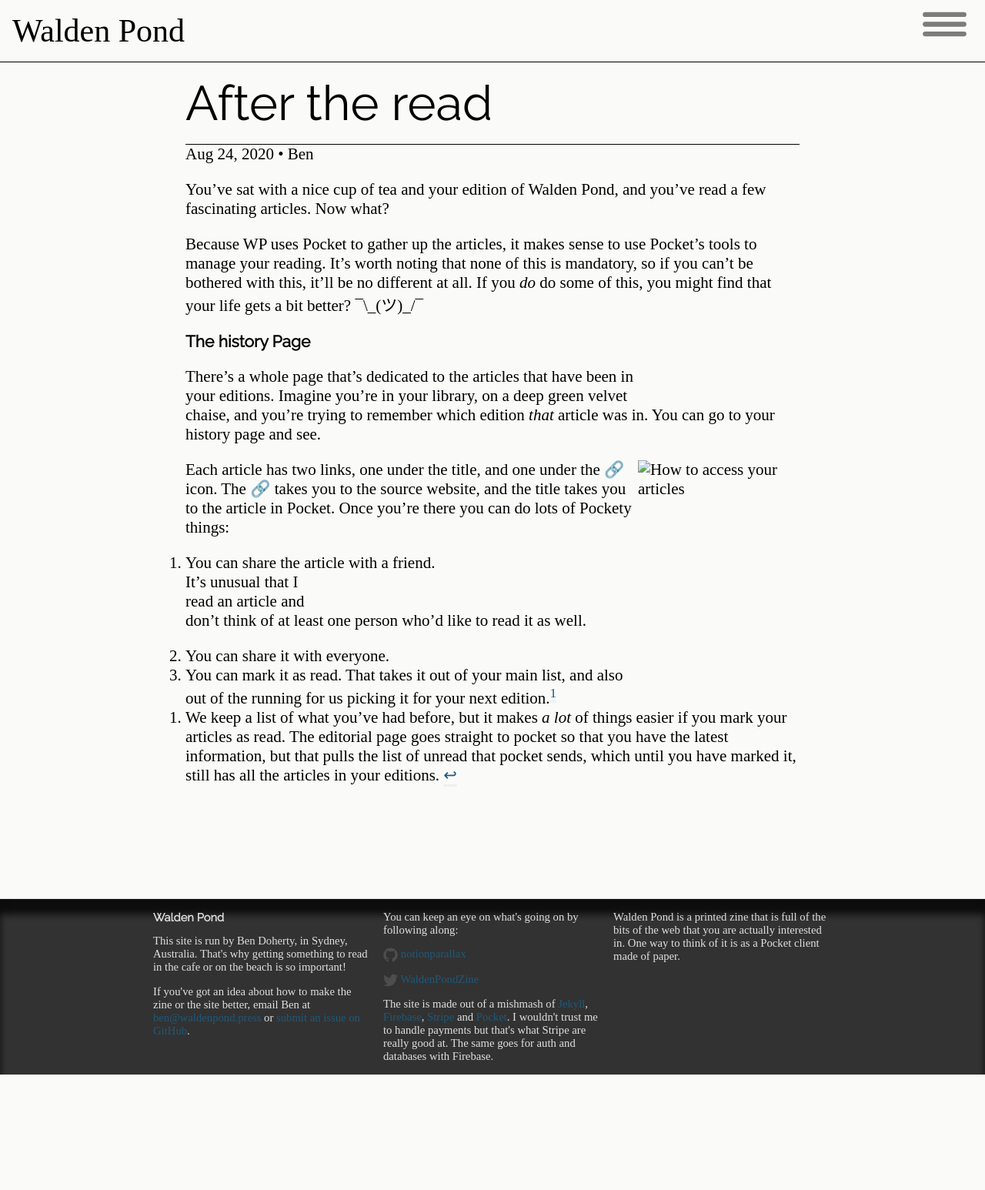
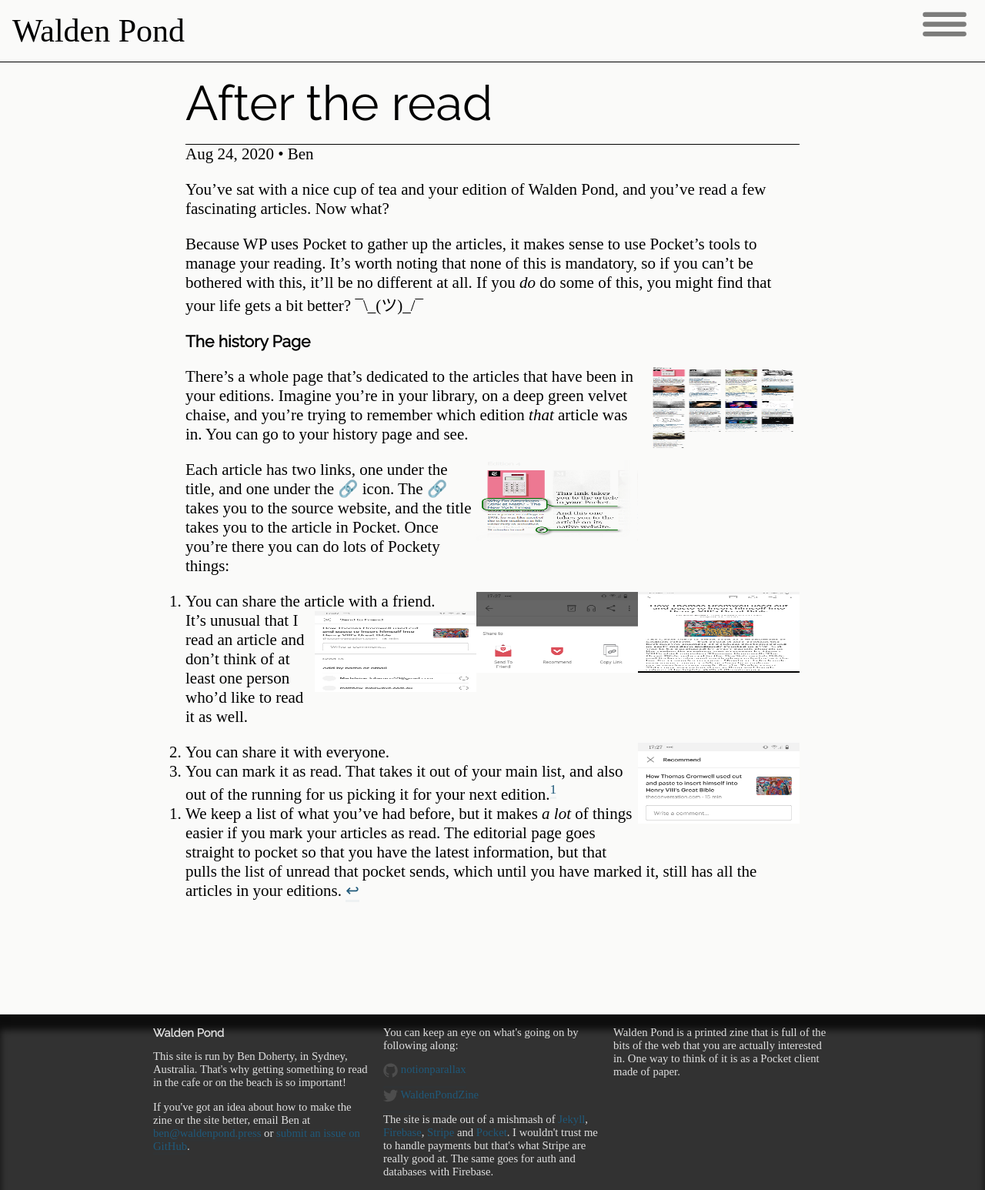
Before and after one commit to notionparallax/wp2frontEnd, a Jekyll site: the page built from _posts/2020-08-24-history.md, in a window 1280 px wide. Shown: the whole page at 77% size. Built offline with Jekyll 4.4.1, drawn with Linux system fonts in a browser that asks for light colours; some web fonts are replaced; comment, search, counter and statistics services are not loaded; before the commit the page ends 1396 px from its top, so only the background shows below that.

Commit message:
full path names

```diff
--- a/_posts/2020-08-24-history.md
+++ b/_posts/2020-08-24-history.md
@@ -18,7 +18,7 @@
 twitter-body: ""
 # Twitter and facebook will pick up this image. you can also use it in a post with: -
 #![alt text]({{ site.baseurl }}/assets/{{page.featuredimg}})
-featuredimg: ./img/blog/history/links@1.5x.png
+featuredimg: https://waldenpond.press/img/blog/history/links@1.5x.png
 ---
 
 You've sat with a nice cup of tea and your edition of Walden Pond, and you've read a few fascinating articles. Now what?
@@ -28,39 +28,39 @@
 ## The history Page
 
 <figure class="half-width right">
-![](./img/blog/history/history page@0.5x.png)
+![](https://waldenpond.press/img/blog/history/history page@0.5x.png)
 
 </figure>
 
 There's a whole page that's dedicated to the articles that have been in your editions. Imagine you're in your library, on a deep green velvet chaise, and you're trying to remember which edition _that_ article was in. You can go to your history page and see.
 
 <figure>
-![How to access your articles](./img/blog/history/links@1.5x.png)
+![How to access your articles](https://waldenpond.press/img/blog/history/links@1.5x.png)
 
 </figure>
 
 Each article has two links, one under the title, and one under the 🔗 icon. The 🔗 takes you to the source website, and the title takes you to the article in Pocket. Once you're there you can do lots of Pockety things:
 
 <figure>
-![](./img/blog/history/full article.png)
+![](https://waldenpond.press/img/blog/history/full article.png)
 
 </figure>
 
 <figure>
-![](./img/blog/history/options.png)
+![](https://waldenpond.press/img/blog/history/options.png)
 
 </figure>
 
 1. You can share the article with a friend.
    <figure>
-   ![](./img/blog/history/friend.png)
+   ![](https://waldenpond.press/img/blog/history/friend.png)
 
    </figure>
    It's unusual that I read an article and don't think of at least one person who'd like to read it as well.
 
 1. You can share it with everyone.
    <figure>
-   ![](./img/blog/history/rec.png)
+   ![](https://waldenpond.press/img/blog/history/rec.png)
 
    </figure>
 
```
